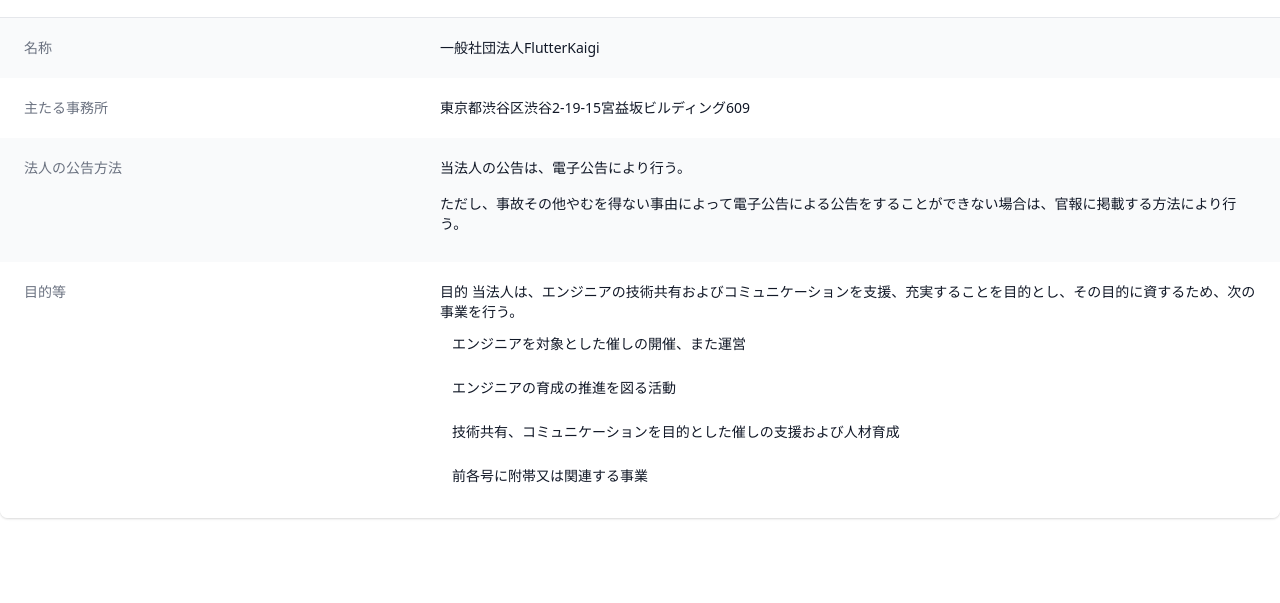
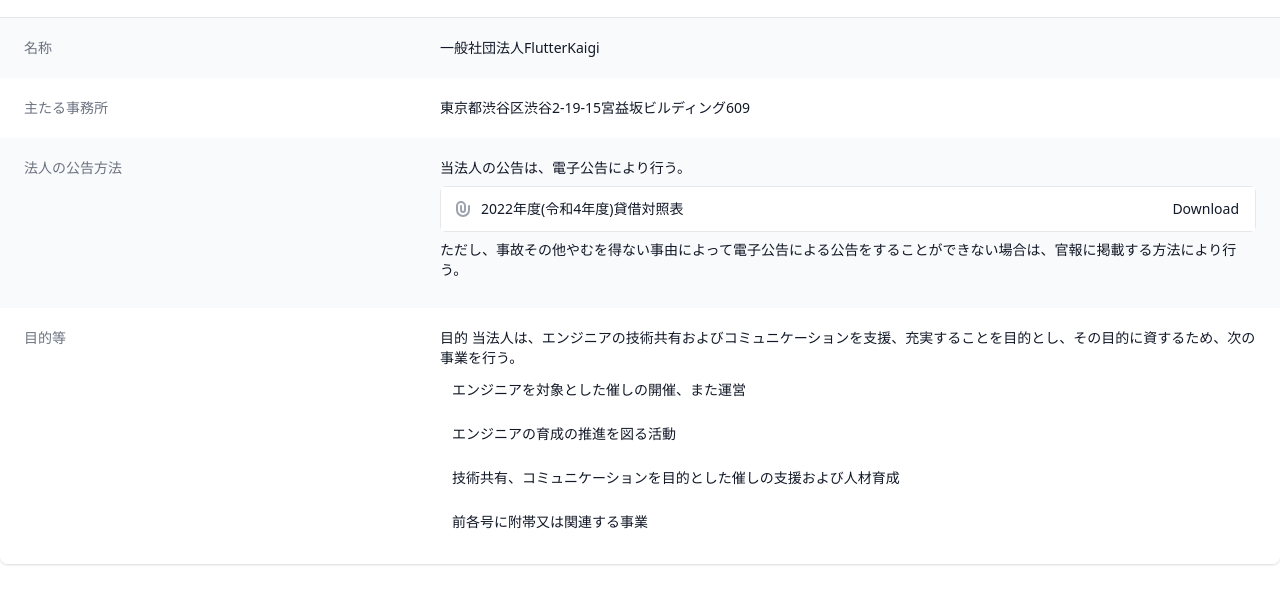
Before and after one commit to FlutterKaigi/association-legacysite, a plain HTML site: page index.html in a window 1280 px wide. Shown: the part 71-674 px from the top of the page. Drawn offline with nearby package versions, Linux system fonts and the light colour scheme.

Commit message:
test - bs 2022

```diff
--- a/index.html
+++ b/index.html
@@ -43,6 +43,23 @@
             <p class="pb-2 text-sm font-medium">
               当法人の公告は、電子公告により行う。
             </p>
+            <ul role="list" class="border border-gray-200 rounded-md divide-y divide-gray-200">
+              <li class="bg-white pl-3 pr-4 py-3 flex items-center justify-between text-sm">
+                <div class="w-0 flex-1 flex items-center">
+                  <svg class="flex-shrink-0 h-5 w-5 text-gray-400" xmlns="http://www.w3.org/2000/svg" viewBox="0 0 20 20" fill="currentColor" aria-hidden="true">
+                    <path fill-rule="evenodd" d="M8 4a3 3 0 00-3 3v4a5 5 0 0010 0V7a1 1 0 112 0v4a7 7 0 11-14 0V7a5 5 0 0110 0v4a3 3 0 11-6 0V7a1 1 0 012 0v4a1 1 0 102 0V7a3 3 0 00-3-3z" clip-rule="evenodd" />
+                  </svg>
+                  <span class="ml-2 flex-1 w-0 truncate">
+                    2022年度(令和4年度)貸借対照表
+                  </span>
+                </div>
+                <div class="ml-4 flex-shrink-0">
+                  <a href="#" class="font-medium text-[#0553B1] hover:text-[#6200EE]">
+                    Download
+                  </a>
+                </div>
+              </li>
+            </ul>
             <p class="py-2 text-sm font-medium">
               ただし、事故その他やむを得ない事由によって電子公告による公告をすることができない場合は、官報に掲載する方法により行う。
             </p>
```
Also changed, not shown: 1 other file.
